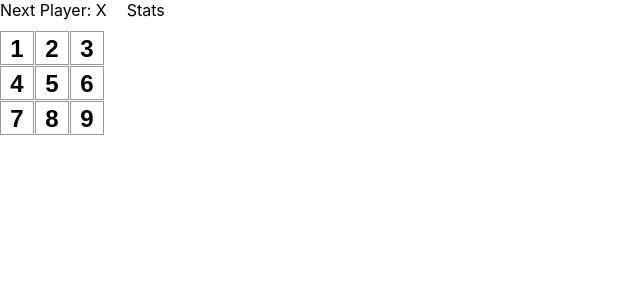
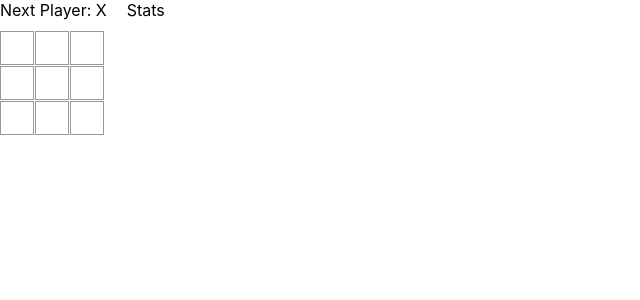
Before and after one commit to akhalid88/toe-tac-tic, a React (Create React App) app in the folder client/: page / in a window 1280 px wide. Shown: the top 300 px of the page, without its empty margins (0-640 px from the left). Built offline with nearby package versions, Linux system fonts and the light colour scheme.

Commit message:
render X's to squares on click

```diff
--- a/client/src/App.js
+++ b/client/src/App.js
@@ -1,11 +1,26 @@
 import './App.css';
 import Board from "./components/board/board";
+import Square from "./components/square/square";
 import { useState } from 'react';
 
 function App() {
   const [squares, setSquares] = useState(Array(9).fill(null));
-  const onCellClick = () => {
-    alert('click');
+  // const onCellClick = () => {
+  //   alert();
+  // }
+
+  const renderSquares = (i) => {
+    return (
+      <Square
+        value={squares[i]}
+        onClick={() => {
+          const nextSquares = squares.slice();
+          nextSquares[i] = 'X';
+          setSquares(nextSquares);
+        }}
+      >
+      </Square>
+    )
   }
 
   return (
@@ -13,7 +28,7 @@ function App() {
       <div className="game">
         <div className="game-board">
           <Board
-            onCellClick={onCellClick} />
+            renderSquares={renderSquares} />
         </div>
         <div className="game-info">
           <div>Stats</div>
--- a/client/src/components/board/board.jsx
+++ b/client/src/components/board/board.jsx
@@ -1,4 +1,3 @@
-import Square from "../square/square";
 import "./board.css";
 
 function Board(props) {
@@ -7,19 +6,19 @@ function Board(props) {
 		<div>
 			<div className="status">{nextPlayer}</div>
 			<div className="board-row">
-				<Square value={1} onClick={props.onCellClick}/>
-				<Square value={2} onClick={props.onCellClick}/>
-				<Square value={3} onClick={props.onCellClick}/>
+				{props.renderSquares(1)}
+				{props.renderSquares(2)}
+				{props.renderSquares(3)}
 			</div>
 			<div className="board-row">
-				<Square value={4} onClick={props.onCellClick}/>
-				<Square value={5} onClick={props.onCellClick}/>
-				<Square value={6} onClick={props.onCellClick}/>
+				{props.renderSquares(4)}
+				{props.renderSquares(5)}
+				{props.renderSquares(6)}
 			</div>
 			<div className="board-row">
-				<Square value={7} onClick={props.onCellClick}/>
-				<Square value={8} onClick={props.onCellClick}/>
-				<Square value={9} onClick={props.onCellClick}/>
+				{props.renderSquares(7)}
+				{props.renderSquares(8)}
+				{props.renderSquares(9)}
 			</div>
 		</div>
 	)
```
